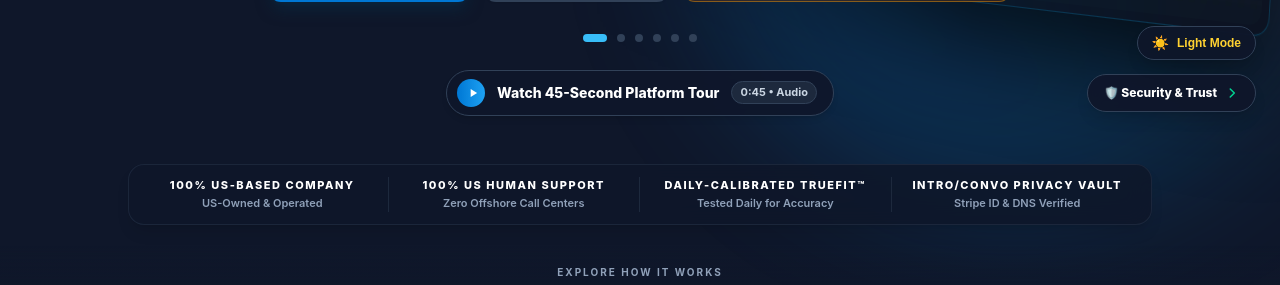
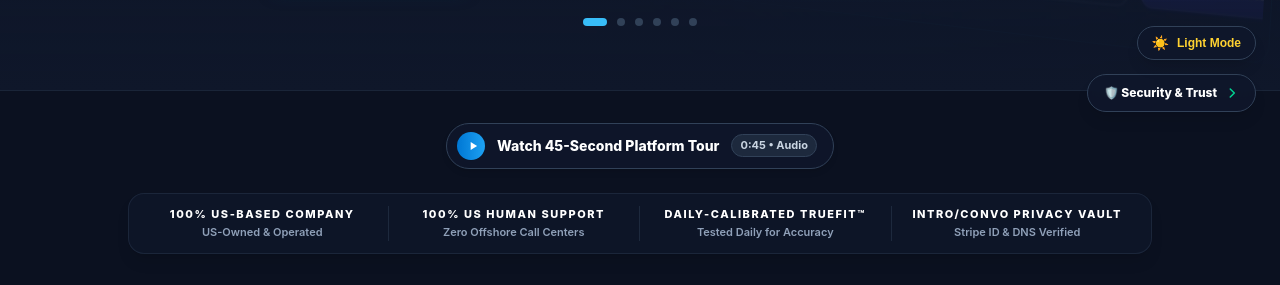
Before and after one commit to SpecialSauceIO/secure-job-board, a Next.js app: page / in a window 1280 px wide. Shown: the part 664-949 px from the top of the page. Built offline with nearby package versions, Linux system fonts and the light colour scheme; no server answers.

Commit message:
fix(hero): restore Hero section height by moving Tour Pill and Trust Bar below Hero

```diff
--- a/src/app/page.tsx
+++ b/src/app/page.tsx
@@ -36,7 +36,7 @@ export default function LandingPage() {
       <PublicHeader fixed />
 
       {/* Hero Section — Full-Bleed Dark Slate with Right-Side 3D Isometric UI Accent */}
-      <section className="relative overflow-hidden bg-[#0f172a] border-b border-slate-800 pt-40 sm:pt-48 pb-20 sm:pb-28">
+      <section className="relative overflow-hidden bg-[#0f172a] border-b border-slate-800/80 pt-36 sm:pt-44 pb-12 sm:pb-16">
         {/* Ambient Left-Side Deep Slate Glow */}
         <div
           aria-hidden="true"
@@ -381,8 +381,14 @@ export default function LandingPage() {
             />
           </div>
 
+        </div>
+      </section>
+
+      {/* Relocated Tour Pill & Operational Trust Strip — Positioned Below Hero */}
+      <section className="relative z-20 bg-[#0b1120] border-b border-slate-800 py-8 px-4 sm:px-6 md:px-12">
+        <div className="max-w-7xl mx-auto flex flex-col items-center text-center">
           {/* Subtle Enterprise Video Tour Trigger */}
-          <div className="mt-7 z-20 relative flex flex-col items-center">
+          <div className="z-20 relative flex flex-col items-center">
             <button
               type="button"
               onClick={() => setIsTourOpen(true)}
@@ -403,7 +409,7 @@ export default function LandingPage() {
           </div>
 
           {/* High-Visibility Operational Trust Strip — Dark Slate Edition */}
-          <div className="mt-12 w-full max-w-5xl z-20 relative">
+          <div className="mt-6 w-full max-w-5xl z-20 relative">
             <div className="grid grid-cols-2 lg:grid-cols-4 py-3 px-2 rounded-2xl bg-[#0f172a]/85 backdrop-blur-md border border-slate-800/90 shadow-lg">
               <div className="px-4 py-1.5 lg:py-0 flex flex-col items-center justify-center text-center border-r border-slate-800">
                 <span className="text-[11px] font-extrabold text-white uppercase tracking-[0.14em]">
```
